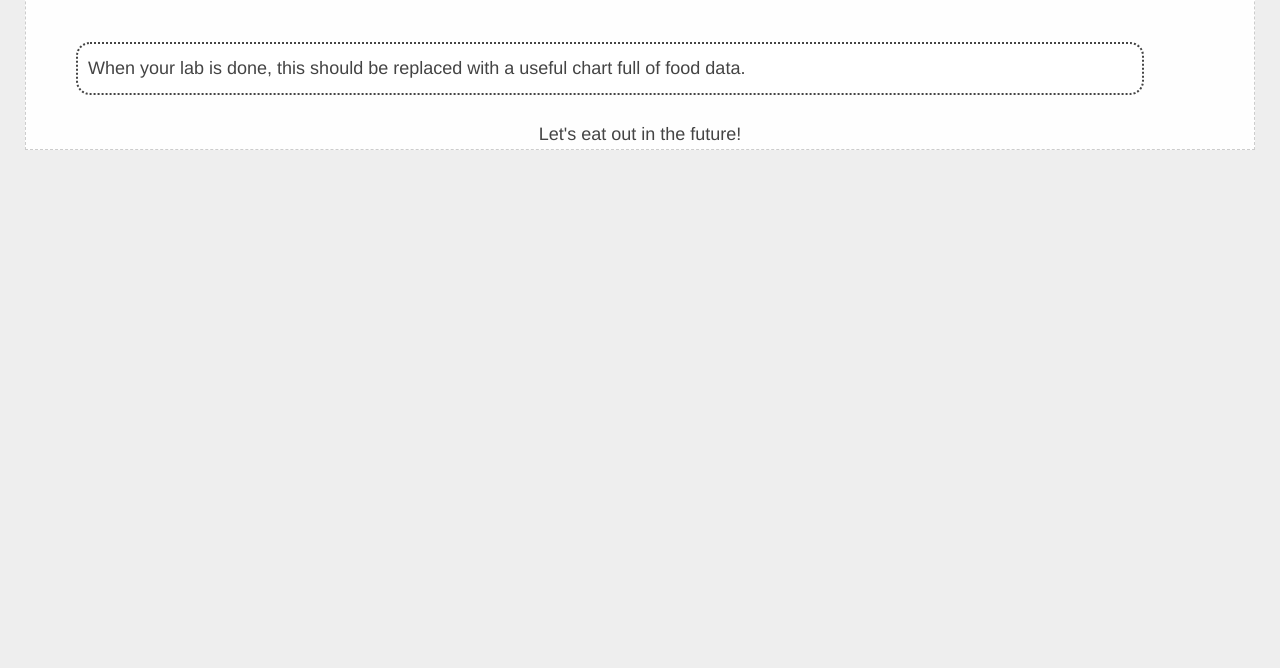
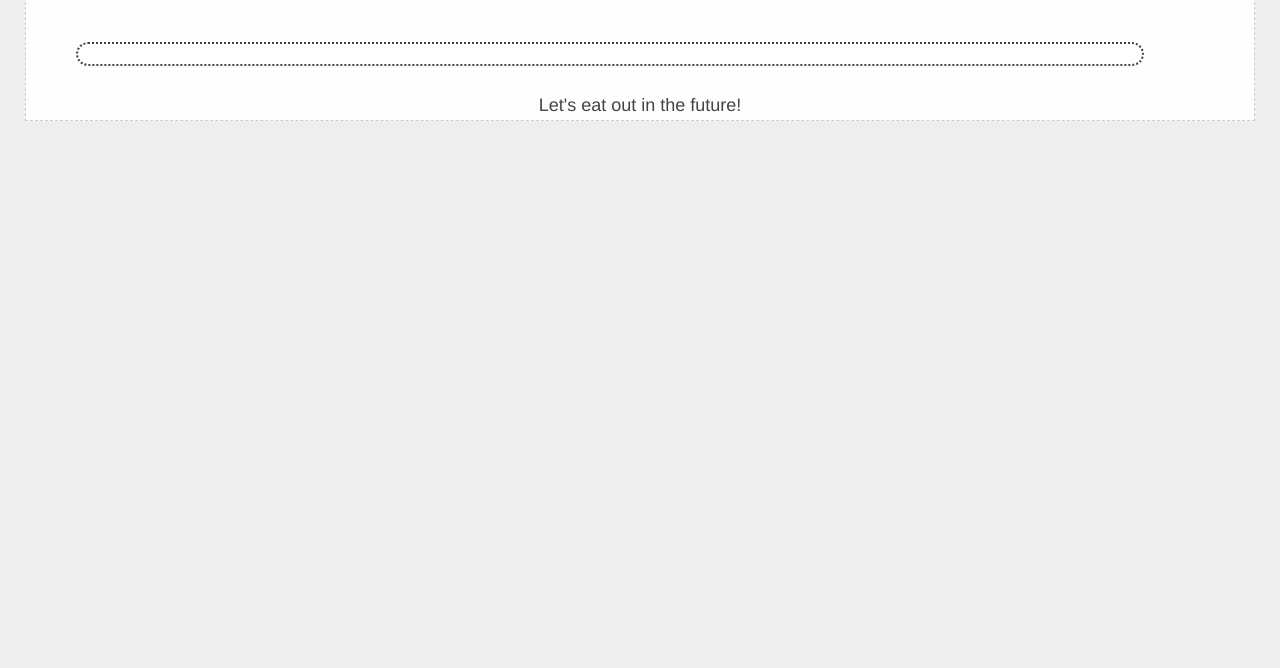
Before and after one commit to jasjenand/jasjenand.github.io, a plain HTML site: page lab_8/index.html in a window 1280 px wide. Shown: the part 132-800 px from the top of the page. Drawn offline with Linux system fonts and the light colour scheme; no server answers.

Commit message:
Add chart div

```diff
--- a/lab_8/index.html
+++ b/lab_8/index.html
@@ -10,7 +10,7 @@
       <div class="wrapper">
         <div class="header">Frontend Libraries: Charts Lab</div>
         <div class="content">
-          When your lab is done, this should be replaced with a useful chart full of food data.
+          <div id="chartContainer"></div>
         </div>
         <div class="footer">Let's eat out in the future!</div>
       </div>
```
